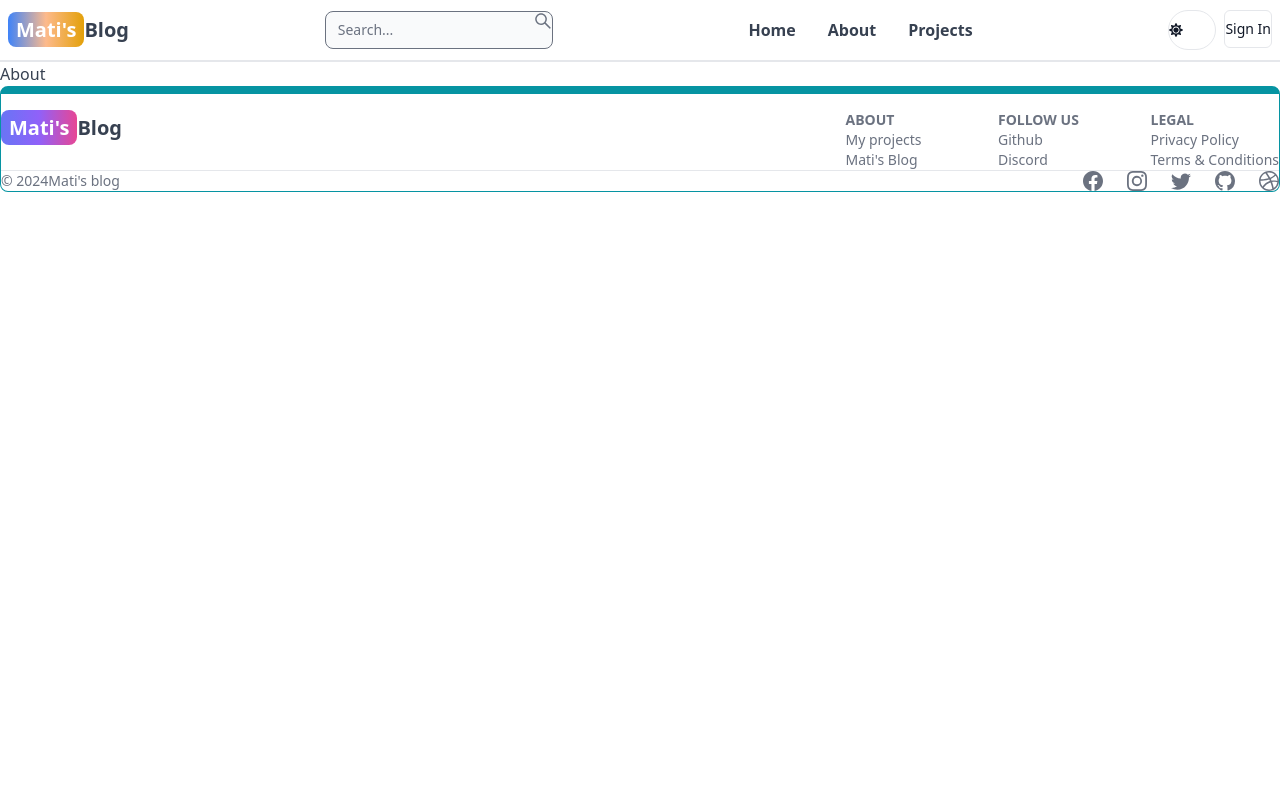
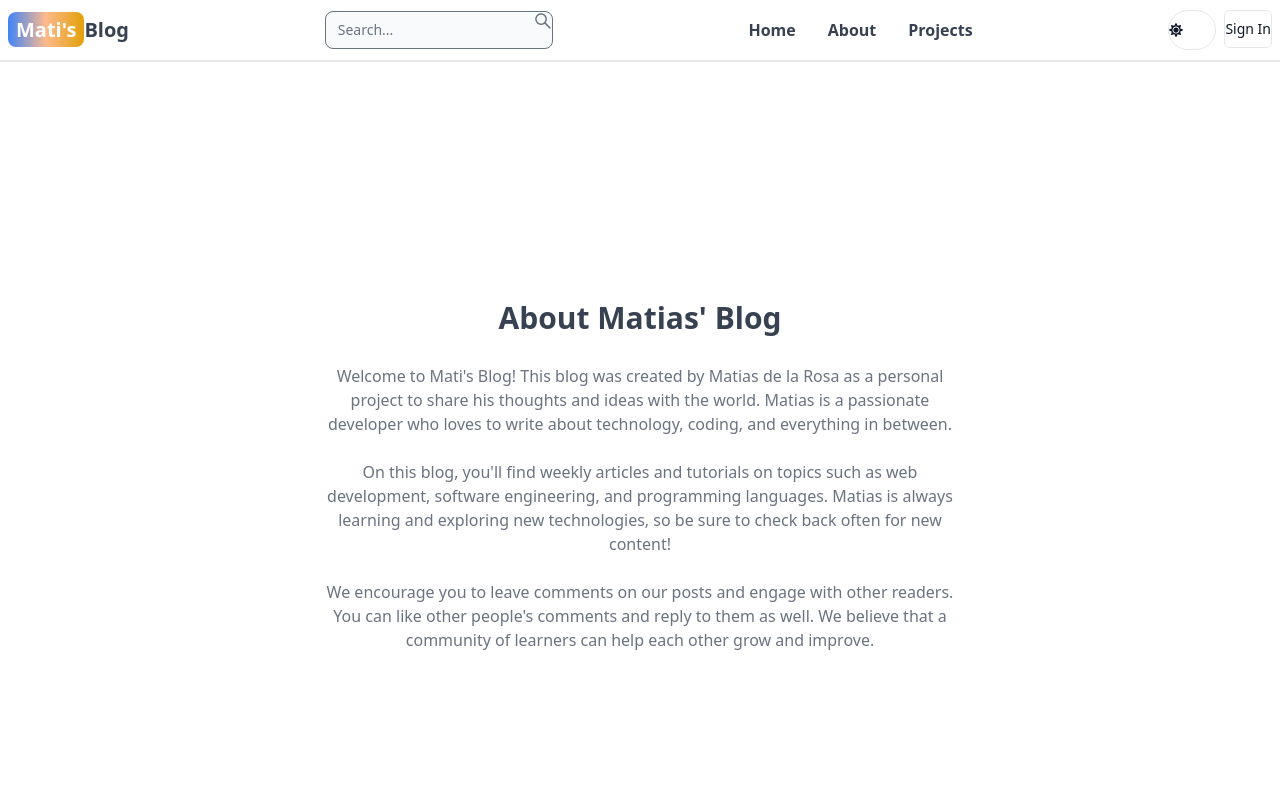
Before and after one commit to matidlr/mern-blog, a React (Vite) app in the folder client/: page /about in a window 1280 px wide. Shown: the top 800 px of the page. Built offline with nearby package versions, Linux system fonts and the light colour scheme; no server answers.

Commit message:
about page

```diff
--- a/client/src/pages/About.jsx
+++ b/client/src/pages/About.jsx
@@ -1,9 +1,35 @@
-import React from 'react'
+export default function About() {
+  return (
+    <div className='min-h-screen flex items-center justify-center'>
+      <div className='max-w-2xl mx-auto p-3 text-center'>
+        <div>
+          <h1 className='text-3xl font font-semibold text-center my-7'>
+            About Matias' Blog
+          </h1>
+          <div className='text-md text-gray-500 flex flex-col gap-6'>
+            <p>
+              Welcome to Mati's Blog! This blog was created by Matias de la Rosa
+              as a personal project to share his thoughts and ideas with the
+              world. Matias is a passionate developer who loves to write about
+              technology, coding, and everything in between.
+            </p>
 
-const About = () => {
-  return (
-    <div>About</div>
-  )
+            <p>
+              On this blog, you'll find weekly articles and tutorials on topics
+              such as web development, software engineering, and programming
+              languages. Matias is always learning and exploring new
+              technologies, so be sure to check back often for new content!
+            </p>
+
+            <p>
+              We encourage you to leave comments on our posts and engage with
+              other readers. You can like other people's comments and reply to
+              them as well. We believe that a community of learners can help
+              each other grow and improve.
+            </p>
+          </div>
+        </div>
+      </div>
+    </div>
+  );
 }
-
-export default About
```
